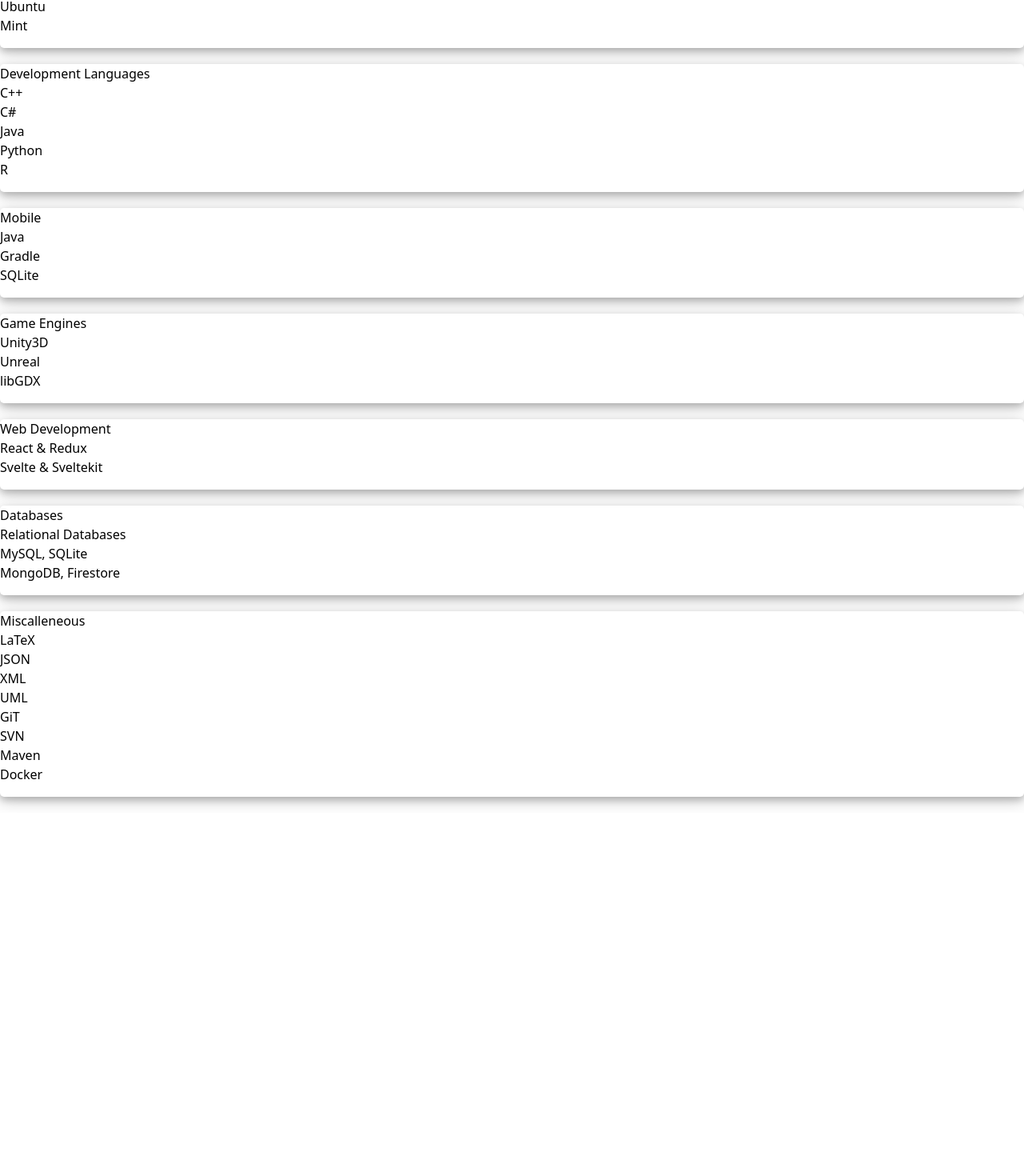
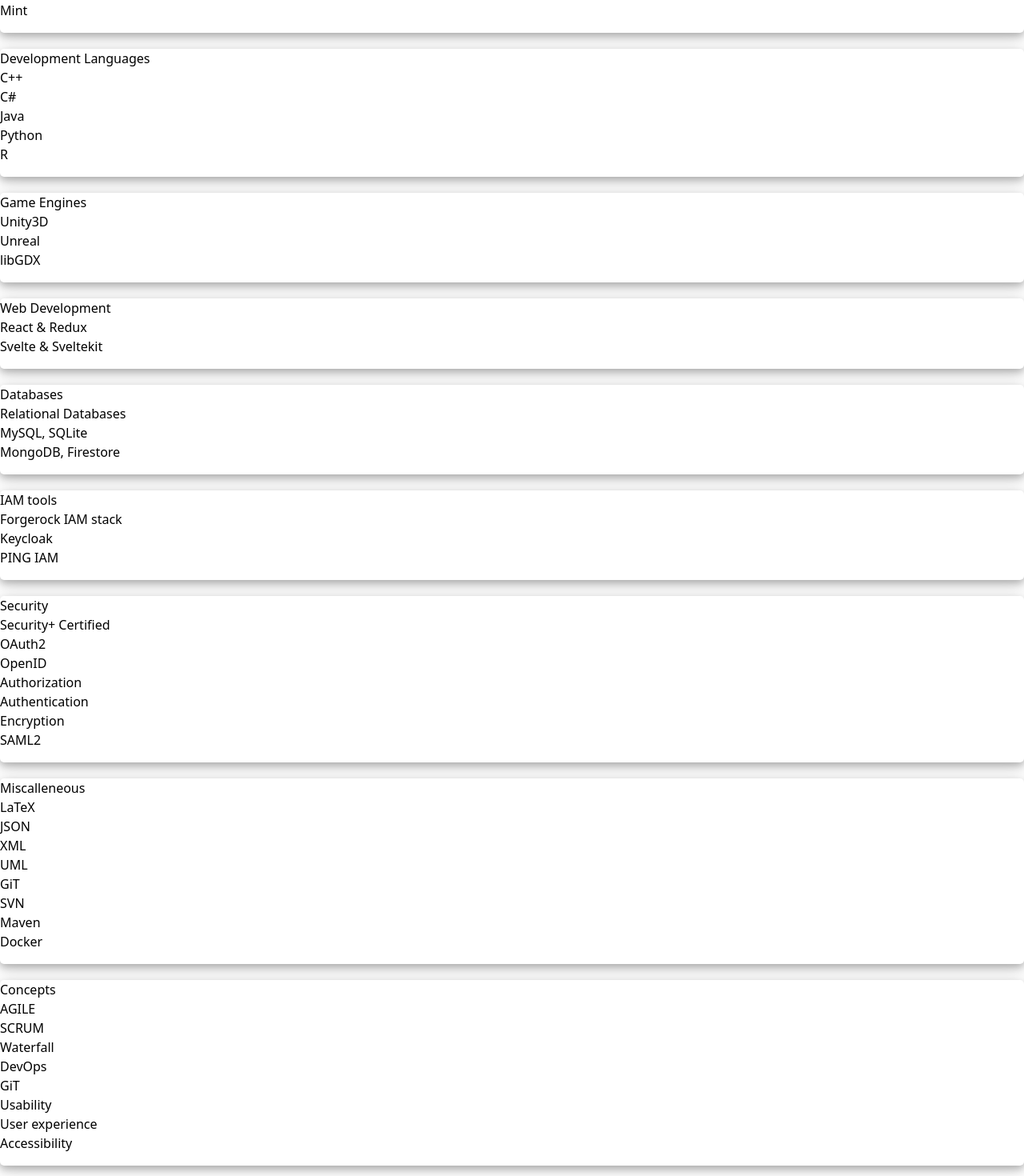
Before and after one commit to Reizka/renny-cv, a SvelteKit app: page /skills in a window 1280 px wide. Shown: the part 196-1666 px from the top of the page at 80% size. Before the commit the page ends 1212 px from the top, so only its background shows below. Built offline with nearby package versions, Linux system fonts and the light colour scheme.

Commit message:
removed contacts
removed contacts, updated skills and portfolio

```diff
--- a/src/app.html
+++ b/src/app.html
@@ -1,8 +1,6 @@
 <!DOCTYPE html>
 <html lang="en">
 	<head>
-		<script src="https://www.google.com/recaptcha/enterprise.js?render=6Le9-8MkAAAAABZyHfcvM2ANf6b1sVWFiR-l_Wet"></script>
-
 		<meta charset="utf-8" />
 		<meta name="viewport" content="width=device-width" />
 		%sveltekit.head%
--- a/src/routes/Header.svelte
+++ b/src/routes/Header.svelte
@@ -11,7 +11,6 @@
 		{ href: '/portfolio', text: 'Portfolio' },
 		{ href: '/publications', text: 'Publications' },
 		{ href: '/skills', text: 'Technical Skills' },
-		{ href: '/contact', text: 'Contact' }
 	];
 </script>
 
--- a/src/routes/MobileNav.svelte
+++ b/src/routes/MobileNav.svelte
@@ -25,10 +25,6 @@
 	  <li class:classActive={$page.url.pathname === href} on:click={() => toggle()}>
 		<a class="opacity-100 {[ $page.url.pathname === href ? 'text-red-500' : '' ]}" href={href}>{text}</a>
 	  </li>
-
-
-
-
 	  {/each}
 	</ul>
   </div>
--- a/src/routes/skills/+page.svelte
+++ b/src/routes/skills/+page.svelte
@@ -26,14 +26,7 @@
 					<li>R</li>
 				</ul>
 			</div>
-			<div class="skill-container flex flex-col">
-				<h3 class="bg-indigo-400 text-xl text-center font-bold">Mobile</h3>
-				<ul class="list-disc m-auto">
-					<li>Java</li>
-					<li>Gradle</li>
-					<li>SQLite</li>
-				</ul>
-			</div>
+
 			<div class="skill-container flex flex-col">
 				<h3 class="bg-amber-500 text-xl text-center font-bold">Game Engines</h3>
 				<ul class="list-disc m-auto">
@@ -58,7 +51,27 @@
 				</ul>
 			</div>
 			<div class="skill-container flex flex-col">
-				<h3 class="bg-slate-400 text-xl">Miscalleneous</h3>
+				<h3 class="bg-black text-teal-300 text-xl text-center font-bold">IAM tools</h3>
+				<ul class="list-disc m-auto">
+					<li>Forgerock IAM stack </li>
+					<li>Keycloak</li>
+					<li>PING IAM</li>
+				</ul>
+			</div>
+			<div class="skill-container flex flex-col">
+				<h3 class="bg-slate-400 text-xl text-center font-bold">Security</h3>
+				<ul class="list-disc m-auto">
+					<li>Security+ Certified</li>
+					<li>OAuth2</li>
+					<li>OpenID</li>
+					<li>Authorization</li>
+					<li>Authentication</li>
+					<li>Encryption</li>
+					<li>SAML2</li>
+				</ul>
+			</div>
+			<div class="skill-container flex flex-col">
+				<h3 class="bg-green-400 text-xl text-center font-bold">Miscalleneous</h3>
 				<ul class="list-disc m-auto">
 					<li>LaTeX</li>
 					<li>JSON</li>
@@ -68,6 +81,19 @@
 					<li>SVN</li>
 					<li>Maven</li>
 					<li>Docker</li>
+				</ul>
+			</div>
+			<div class="skill-container flex flex-col">
+				<h3 class="bg-yellow-400 text-xl text-center font-bold">Concepts</h3>
+				<ul class="list-disc m-auto">
+					<li>AGILE</li>
+					<li>SCRUM</li>
+					<li>Waterfall</li>
+					<li>DevOps</li>
+					<li>GiT</li>
+					<li>Usability</li>
+					<li>User experience</li>
+					<li>Accessibility</li>
 				</ul>
 			</div>
 		</div>
```
Also changed, not shown: src/lib/data/portfolio.json (+35 -0 lines), src/routes/contact/+page.svelte (deleted, +0 -26 lines).
